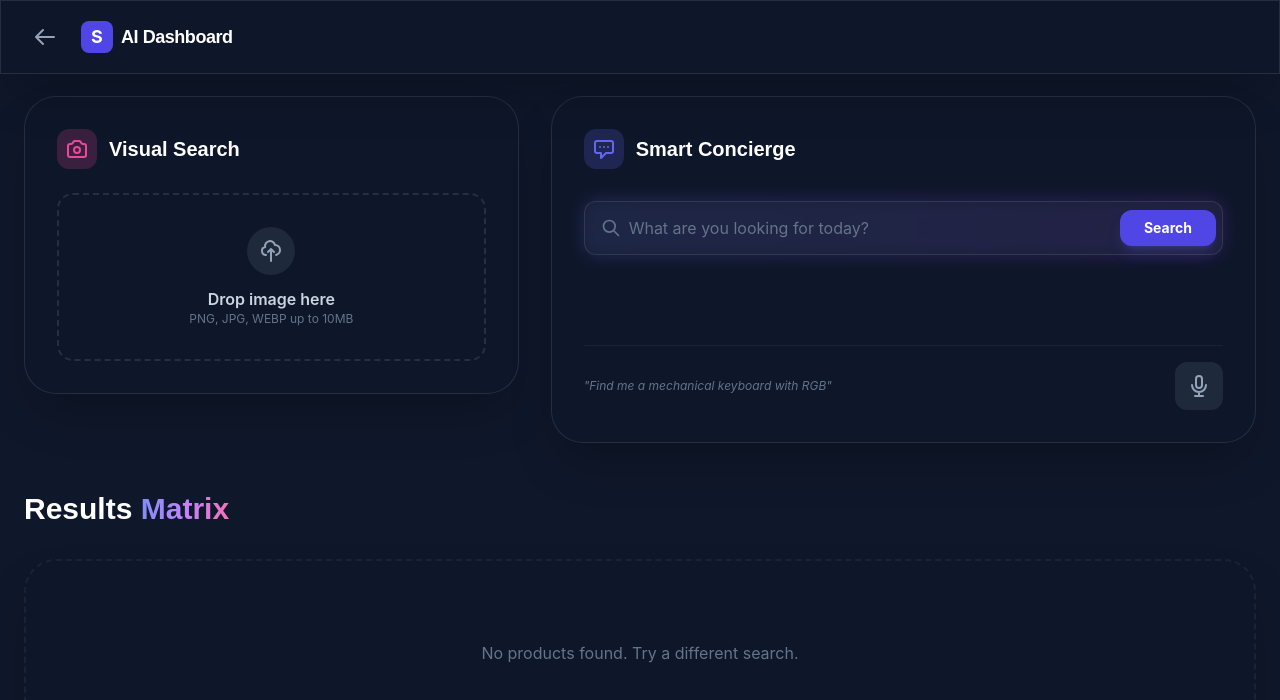
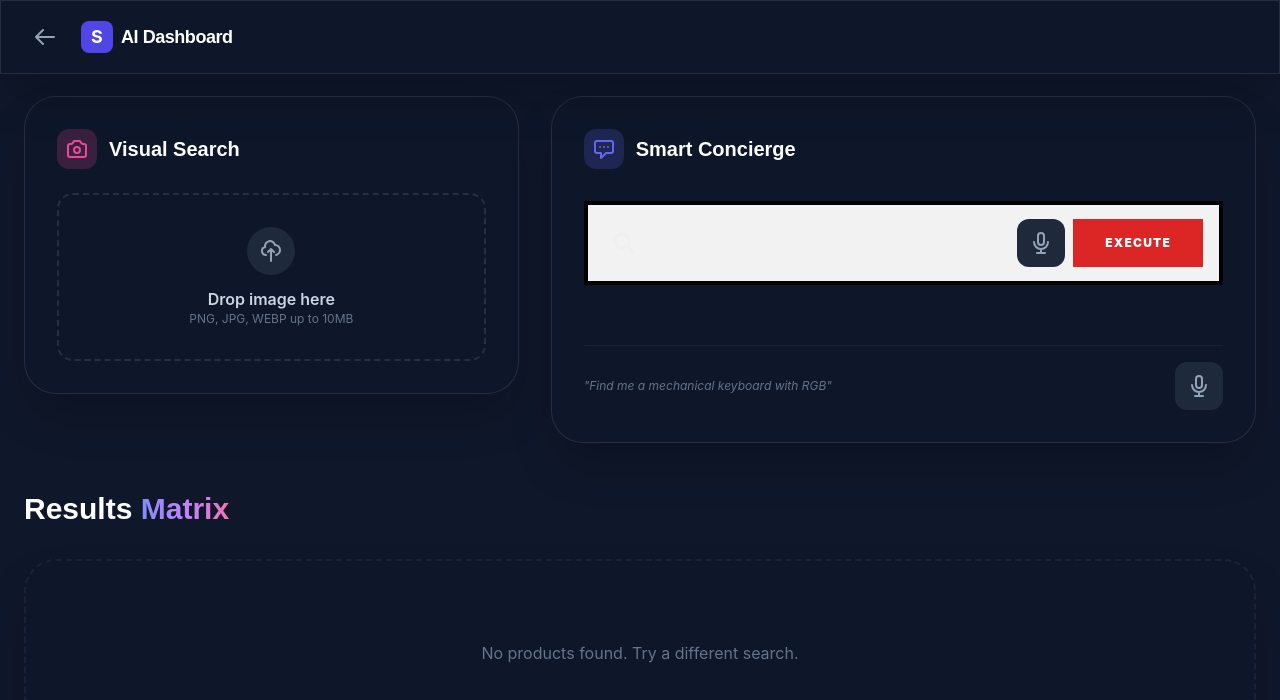
Before and after one commit to shahrozebaig/ShopSight-AI, a React (Create React App) app in the folder frontend/: page / in a window 1280 px wide. Both pictures are taken after a click on the button "Start Exploring". Shown: the top 700 px of the page. Built offline with nearby package versions, Linux system fonts and the light colour scheme.

Commit message:
Changed the UIUX

```diff
--- a/frontend/src/components/ChatBox.js
+++ b/frontend/src/components/ChatBox.js
@@ -1,40 +1,50 @@
 import { useState } from "react";
-import { sendChat } from "../services/api";
-export default function ChatBox({ setProducts, setLoading }) {
+import VoiceInput from "./VoiceInput";
+export default function ChatBox({ setLoading, onSearch }) {
   const [query, setQuery] = useState("");
-  const handleSend = async () => {
-    if (!query.trim()) return;
-    try {
-      setLoading(true);
-      const res = await sendChat(query);
-      if (res.products) setProducts(res.products);
-    } catch (e) {
-      console.error(e);
-    } finally {
-      setLoading(false);
+  const [interim, setInterim] = useState("");
+  const handleSend = async (overrideQuery) => {
+    const finalQuery = overrideQuery || query;
+    if (!finalQuery.trim()) return;
+    if (onSearch) {
+      onSearch(finalQuery, 1);
       setQuery("");
+      setInterim("");
     }
   };
+  const handleVoice = (text) => {
+    setQuery(text);
+    handleSend(text);
+  };
   return (
-    <div className="relative group w-full">
-      <div className="absolute -inset-0.5 bg-gradient-to-r from-indigo-500 to-purple-600 rounded-2xl blur opacity-20 group-focus-within:opacity-40 transition duration-300"></div>
-      <div className="relative flex items-center gap-2 glass-input p-1.5 pl-4">
-        <svg xmlns="http://www.w3.org/2000/svg" className="h-5 w-5 text-slate-500" fill="none" viewBox="0 0 24 24" stroke="currentColor">
-          <path strokeLinecap="round" strokeLinejoin="round" strokeWidth={2} d="M21 21l-6-6m2-5a7 7 0 11-14 0 7 7 0 0114 0z" />
-        </svg>
+    <div className="w-full space-y-4">
+      <div className="relative flex items-center border-4 border-black bg-[#f2f2f2] p-2 focus-within:bg-white transition-colors">
+        <div className="pl-4">
+          <svg className="w-6 h-6 opacity-20" fill="none" viewBox="0 0 24 24" stroke="currentColor">
+            <path strokeLinecap="round" strokeLinejoin="round" strokeWidth={3} d="M21 21l-6-6m2-5a7 7 0 11-14 0 7 7 0 0114 0z" />
+          </svg>
+        </div>
         <input
-          className="flex-1 bg-transparent border-none outline-none text-white placeholder:text-slate-500 py-2 text-sm md:text-base"
-          placeholder="What are you looking for today?"
-          value={query}
+          className="flex-1 bg-transparent border-none outline-none p-4 text-lg font-bold uppercase tracking-tight placeholder:text-black/20"
+          placeholder=""
+          value={interim || query}
           onChange={(e) => setQuery(e.target.value)}
           onKeyDown={(e) => e.key === "Enter" && handleSend()}
         />
-        <button
-          onClick={handleSend}
-          className="bg-indigo-600 text-white px-6 py-2 rounded-xl text-sm font-bold hover:bg-indigo-500 transition-all shadow-lg shadow-indigo-500/20 active:scale-95"
-        >
-          Search
-        </button>
+        <div className="flex items-center gap-2 pr-2">
+          <VoiceInput onText={handleVoice} onInterim={setInterim} />
+          <button
+            onClick={() => handleSend()}
+            className="bg-[#dc2626] text-white px-8 py-4 font-black uppercase text-xs tracking-widest hover:bg-black transition-all"
+          >
+            Execute
+          </button>
+        </div>
+        {interim && (
+          <div className="absolute -top-12 left-0 w-full bg-[#dc2626] text-white p-2 text-[10px] font-black uppercase tracking-widest animate-pulse">
+            LIVE_TRANSCRIPT: {interim}
+          </div>
+        )}
       </div>
     </div>
   );
```
